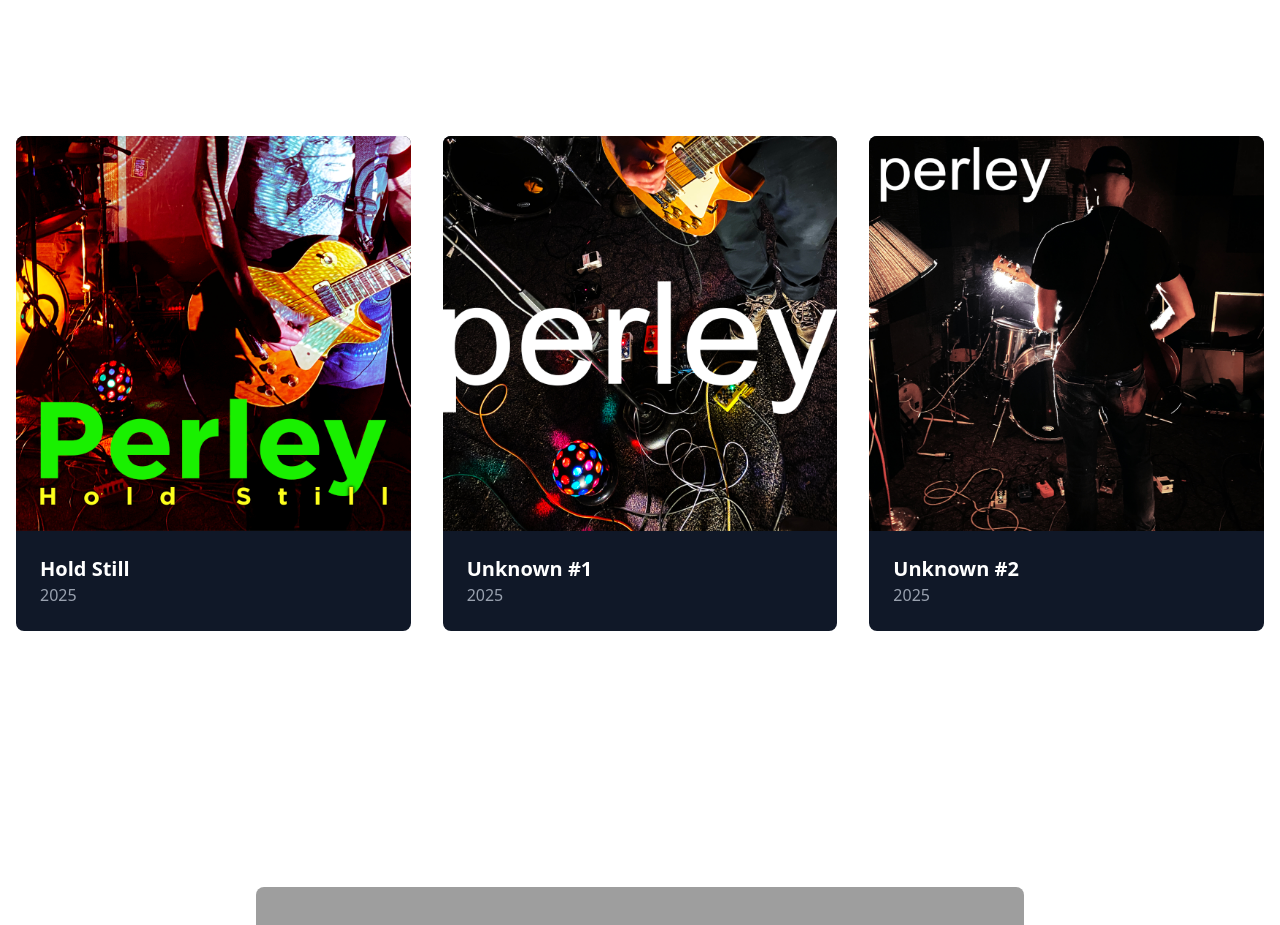
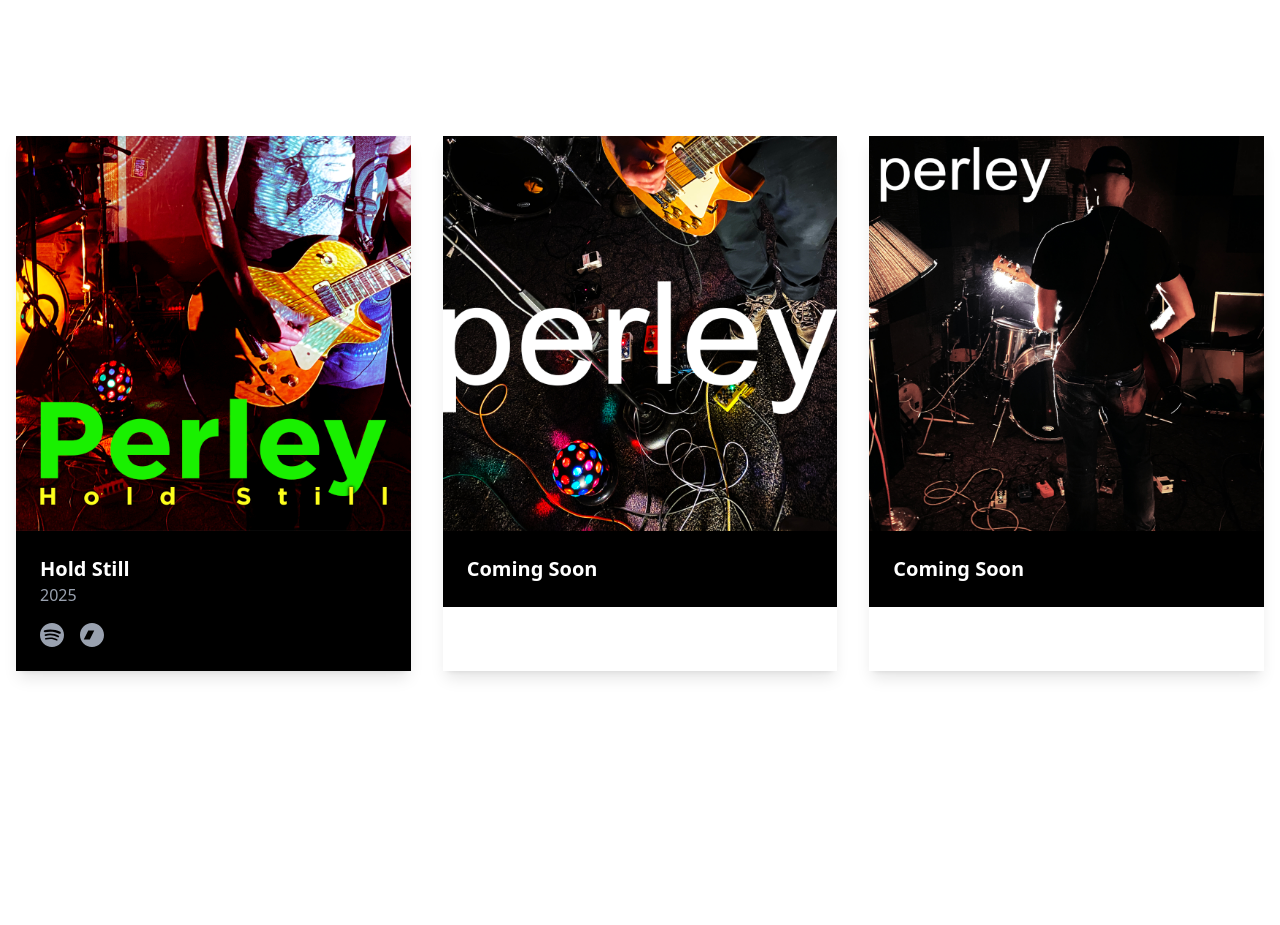
Before and after one commit to thisisperley/thisisperley-web, a Next.js app: page / in a window 1280 px wide. Shown: the part 1320-2245 px from the top of the page. Built offline with nearby package versions, Linux system fonts and the light colour scheme; grey boxes are pictures that could not be loaded.

Commit message:
Enhance MusicSection component by adding album release status and social media links. Update album data structure to include 'released' flag and corresponding links for Spotify and Bandcamp. Improve styling for album cards with hover effects and accessibility features.

```diff
--- a/src/components/home/MusicSection.tsx
+++ b/src/components/home/MusicSection.tsx
@@ -11,22 +11,57 @@
 
         <div className="grid grid-cols-1 md:grid-cols-3 gap-8">
           {albums.map((album) => (
-            <div key={album.title} className="bg-gray-900 rounded-lg overflow-hidden group hover:bg-gray-800 transition-colors duration-300">
+            <div
+              key={album.title}
+              className="bg-transparent overflow-hidden shadow-lg hover:shadow-2xl transition-all duration-300 rounded-none hover:rounded-xl transform hover:scale-105"
+            >
               <div className="aspect-square relative overflow-hidden">
                 <img
                   src={album.cover}
                   alt={album.title}
                   className="absolute inset-0 w-full h-full object-cover"
                 />
-                <div className="absolute inset-0 bg-gradient-to-t from-black/70 to-transparent opacity-0 group-hover:opacity-100 transition-opacity z-20 flex items-end justify-center pb-6">
-                  <Button className="bg-red-600 hover:bg-red-700">
-                    <a href={album.link} className="text-white px-4 py-2">Listen Now</a>
-                  </Button>
-                </div>
               </div>
-              <div className="p-6">
-                <h3 className="text-xl font-bold">{album.title}</h3>
-                <p className="text-gray-400">{album.year}</p>
+              <div className="p-6 bg-black">
+                {album.released ? (
+                  <>
+                    <h3 className="text-xl font-bold">{album.title}</h3>
+                    <p className="text-gray-400">{album.year}</p>
+                  </>
+                ) : (
+                  <p className="text-xl font-bold text-white">Coming Soon</p>
+                )}
+
+                {album.released && (
+                  <div className="mt-4 flex space-x-4">
+                    {album.links.spotify && (
+                      <a
+                        href={album.links.spotify}
+                        target="_blank"
+                        rel="noopener noreferrer"
+                        className="text-gray-400 hover:text-white transition-colors"
+                        aria-label="Listen on Spotify"
+                      >
+                        <svg xmlns="http://www.w3.org/2000/svg" width="24" height="24" viewBox="0 0 24 24" fill="currentColor">
+                          <path d="M12 0C5.4 0 0 5.4 0 12s5.4 12 12 12 12-5.4 12-12S18.66 0 12 0zm5.521 17.34c-.24.359-.66.48-1.021.24-2.82-1.74-6.36-2.101-10.561-1.141-.418.122-.779-.179-.899-.539-.12-.421.18-.78.54-.9 4.56-1.021 8.52-.6 11.64 1.32.42.18.479.659.301 1.02zm1.44-3.3c-.301.42-.841.6-1.262.3-3.239-1.98-8.159-2.58-11.939-1.38-.479.12-1.02-.12-1.14-.6-.12-.48.12-1.021.6-1.141C9.6 9.9 15 10.561 18.72 12.84c.361.181.54.78.241 1.2zm.12-3.36C15.24 8.4 8.82 8.16 5.16 9.301c-.6.179-1.2-.181-1.38-.721-.18-.601.18-1.2.72-1.381 4.26-1.26 11.28-1.02 15.721 1.621.539.3.719 1.02.419 1.56-.299.421-1.02.599-1.559.3z"/>
+                        </svg>
+                      </a>
+                    )}
+                    {album.links.bandcamp && (
+                      <a
+                        href={album.links.bandcamp}
+                        target="_blank"
+                        rel="noopener noreferrer"
+                        className="text-gray-400 hover:text-white transition-colors"
+                        aria-label="Listen on Bandcamp"
+                      >
+                        <svg xmlns="http://www.w3.org/2000/svg" width="24" height="24" viewBox="0 0 24 24" fill="currentColor">
+                          <path d="M12 0C5.4 0 0 5.4 0 12s5.4 12 12 12 12-5.4 12-12S18.6 0 12 0zM9.75 16.5H3.75l4.5-9h6l-4.5 9z"/>
+                        </svg>
+                      </a>
+                    )}
+                  </div>
+                )}
               </div>
             </div>
           ))}
--- a/src/data/musicData.ts
+++ b/src/data/musicData.ts
@@ -3,18 +3,30 @@
     title: "Hold Still",
     year: "2025",
     cover: "/images/perley-single-hold-still.jpg",
-    link: "#"
+    released: true,
+    links: {
+      spotify: "https://open.spotify.com/",
+      bandcamp: "https://perley.bandcamp.com/"
+    }
   },
   {
     title: "Unknown #1",
     year: "2025",
     cover: "/images/perley-single-placeholder-1.jpg",
-    link: "#"
+    released: false,
+    links: {
+      spotify: "",
+      bandcamp: "https://perley.bandcamp.com/"
+    }
   },
   {
     title: "Unknown #2",
     year: "2025",
     cover: "/images/perley-single-placeholder-2.jpg",
-    link: "#"
+    released: false,
+    links: {
+      spotify: "",
+      bandcamp: "https://perley.bandcamp.com/"
+    }
   },
 ];
```
